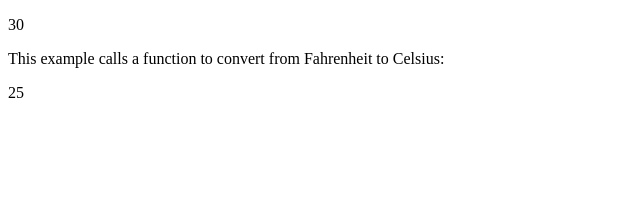
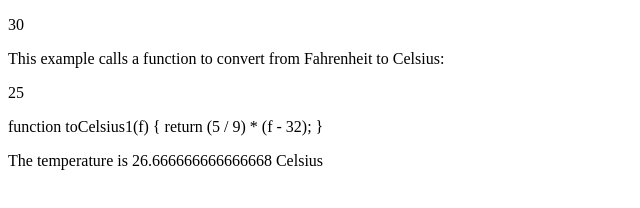
Before and after one commit to saurabhpawar07/HTMLandJavaScriptLearning, a plain HTML site: page 25-04/js2.html in a window 1280 px wide. Shown: the whole page, without its empty margins (0-640 px from the left). Drawn offline with Linux system fonts and the light colour scheme.

Commit message:
program using function

```diff
--- a/25-04/js2.html
+++ b/25-04/js2.html
@@ -1,26 +1,42 @@
 <!DOCTYPE html>
 <html lang="en">
+
 <head>
     <meta charset="UTF-8">
     <meta http-equiv="X-UA-Compatible" content="IE=edge">
     <meta name="viewport" content="width=device-width, initial-scale=1.0">
     <title>Document</title>
 </head>
+
 <body>
     <p id="demo"></p>
     <p>This example calls a function to convert from Fahrenheit to Celsius:</p>
 
     <p id="demo1"></p>
+    <p id="demo2"></p>
+    <p id="demo3"></p>
     <script>
-        var x = myfunction(5,6); //function call
+        var x = myfunction(5, 6); //function call
         document.getElementById("demo").innerHTML = x;
-        function myfunction(a,b){
+        function myfunction(a, b) {
             return a * b;
         }
         function tocelcious(f) {
-            return (5/9) * (f-32);
+            return (5 / 9) * (f - 32);
         }
         document.getElementById("demo1").innerHTML = tocelcious(77);
+        function toCelsius1(f) {
+            return (5 / 9) * (f - 32);
+        }
+        document.getElementById("demo2").innerHTML = toCelsius1;
+        document.getElementById("demo3").innerHTML =
+            "The temperature is " + toCelsius2(80) + " Celsius";
+
+        function toCelsius2(fahrenheit) {
+            return (5 / 9) * (fahrenheit - 32);
+        }
+    </script>
     </script>
 </body>
+
 </html>
```
